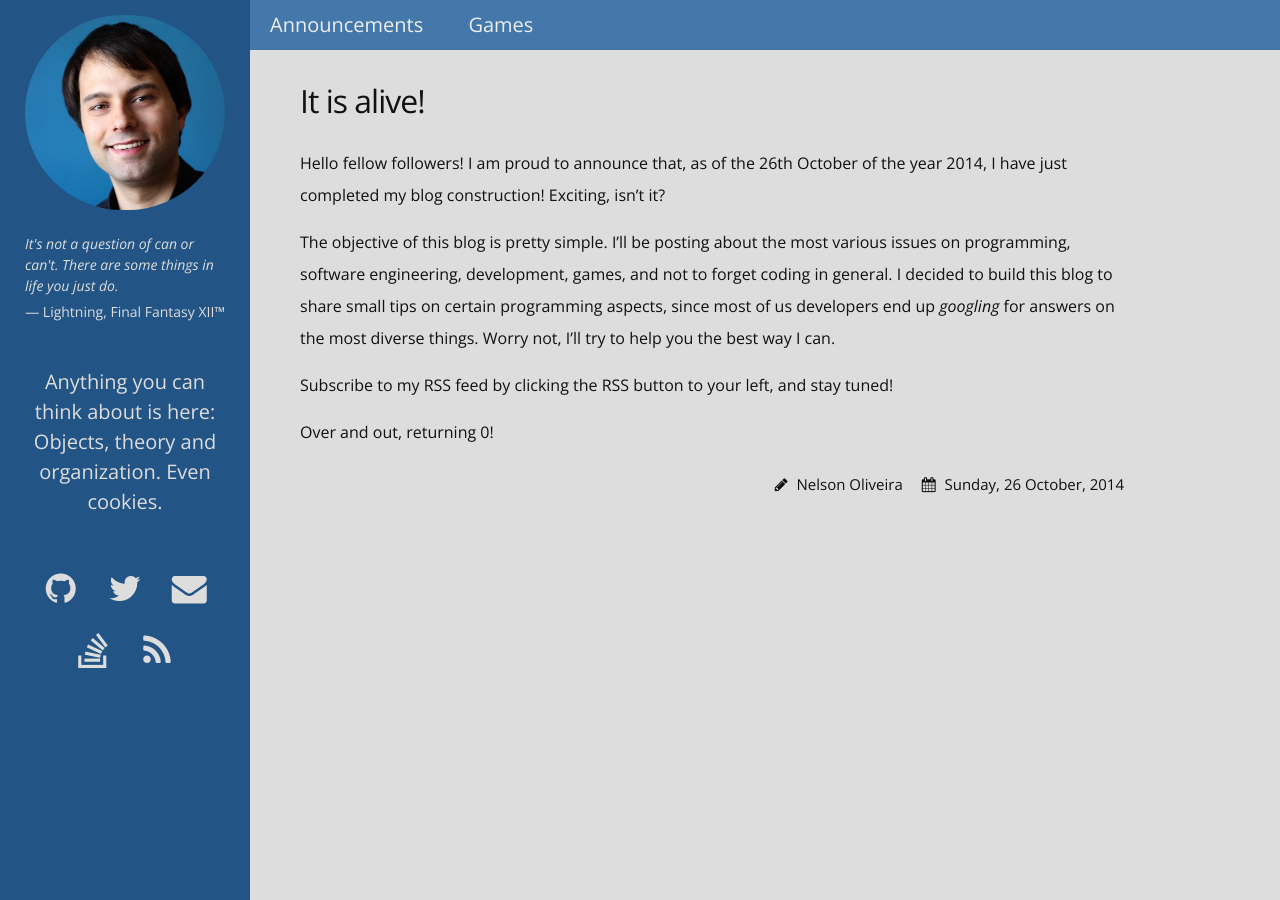
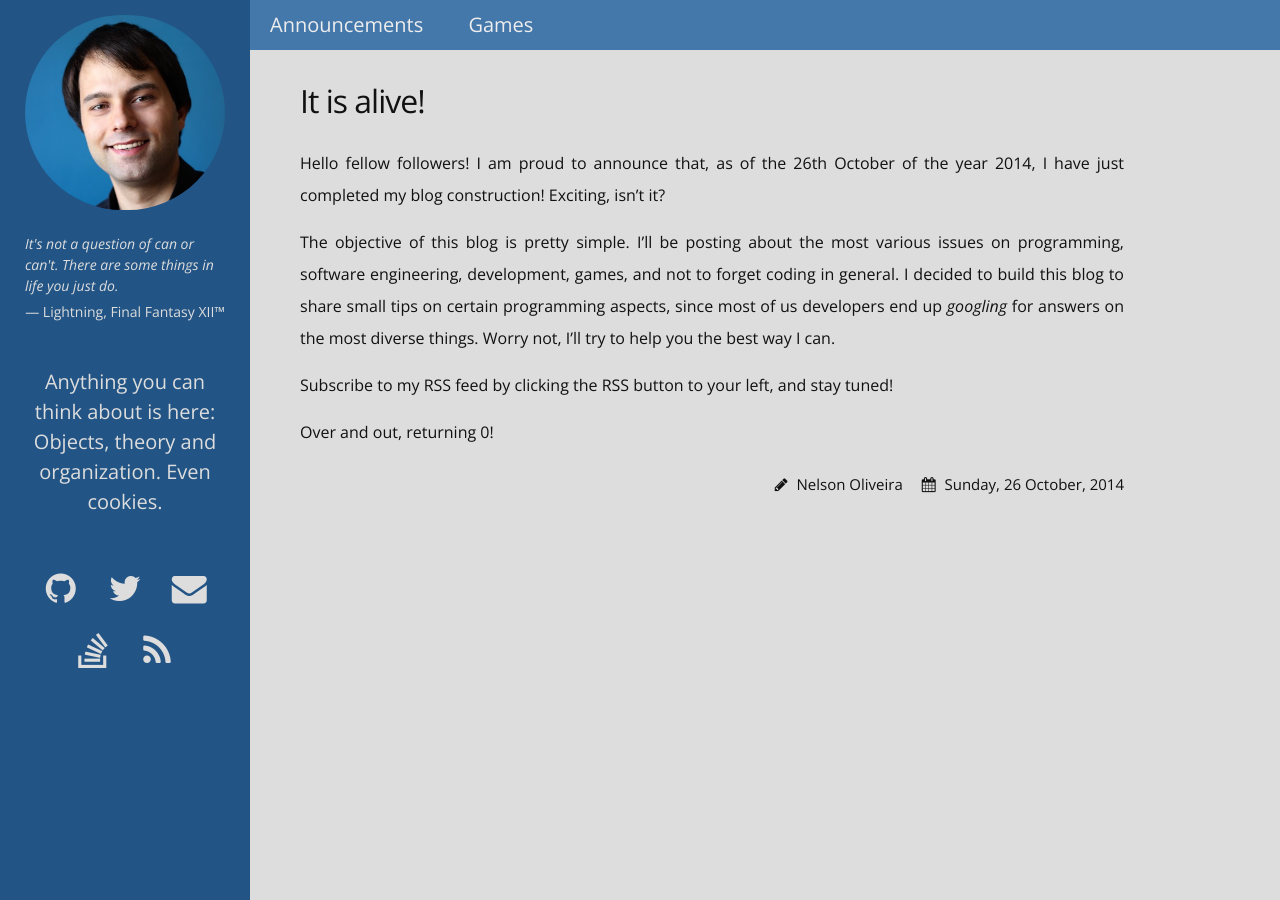
Before and after one commit to Nelspike/Nelspike.github.io, a Jekyll site: the page built from _posts/2014-10-26-it-is-alive.markdown, in a window 1280 px wide. Built offline with Jekyll 4.4.1, drawn with Linux system fonts in a browser that asks for light colours; nearby versions of some CDN libraries.

Commit message:
Some CSS changes.

```diff
--- a/_posts/2014-11-18-icy-fire.markdown
+++ b/_posts/2014-11-18-icy-fire.markdown
@@ -16,7 +16,7 @@
 
 While doing a quick search on the Internet, I found this really cool game called <i>Fire 'n Ice</i>, for the NES. The game was developed by <b>Tecmo</b> and released back in 1993. The game is consisted by small puzzles the player must complete. The objective of these puzzles is quite simple: There are blocks of ice, and there are little flames. Each flame must be put out, and to do so, you must place a block of ice on top of the flame. Simple, right? Of course it is! Until the puzzles start complicating.. \*ahem!\*
 
-<div style="text-align: center;">
+<div class="post-picture">
   <img src="http://img.gamefaqs.net/screens/2/6/9/gfs_39559_2_3.jpg" width="600px">
 </div>
 
--- a/_sass/_default_layout.scss
+++ b/_sass/_default_layout.scss
@@ -312,12 +312,20 @@
   }
 
   .post-content {
+    text-align: justify;
     line-height: 2em;
+
+    .post-picture {
+      text-align: center;
+      margin-top: 20px;
+      margin-bottom: 25px;
+    }
   }
 
   .post-meta {
     text-align: right;
     margin-top: 25px;
+    margin-bottom: 30px;
     font-size: 15px;
     font-weight: 400;
 
```
